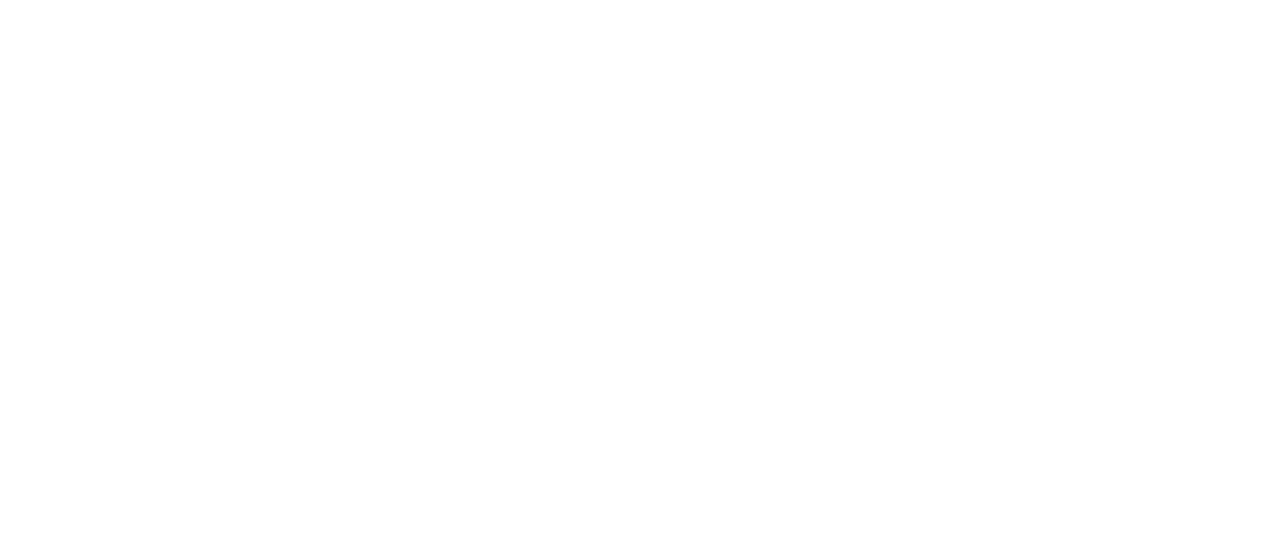
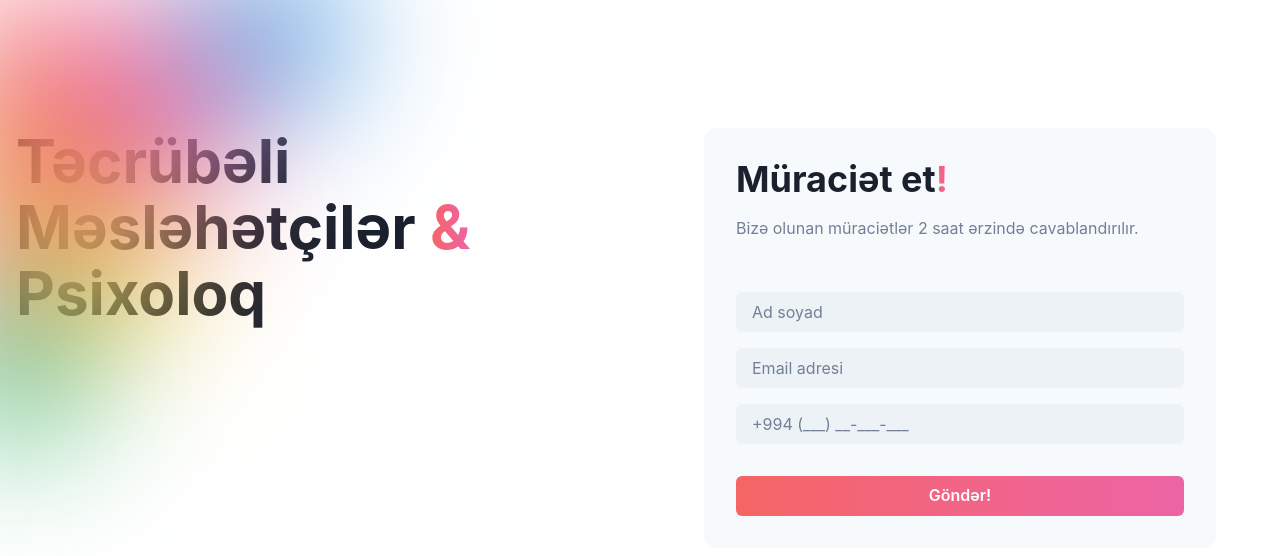
Before and after one commit to codepolyglot/heyatnamine, a React (Create React App) app: page /contactus in a window 1280 px wide. Before the commit this address had no page. Shown: the top 556 px of the page. Built offline with nearby package versions, Linux system fonts and the light colour scheme.

Commit message:
updated contact us form

```diff
--- a/src/components/HeaderContent.jsx
+++ b/src/components/HeaderContent.jsx
@@ -14,6 +14,7 @@
   IconProps,
   useColorModeValue,
 } from "@chakra-ui/react";
+import { Link } from "react-router-dom";
 import cover from "./../assets/googlebusiness/cover.jpg";
 
 const PlayIcon = createIcon({
@@ -95,7 +96,7 @@
               bg={"red.400"}
               _hover={{ bg: "red.500" }}
             >
-              Müraciət et!
+              <Link to="/contactus"> Müraciət et!</Link>
             </Button>
           </Stack>
         </Stack>
--- /dev/null
+++ b/src/pages/ContactUs.jsx
@@ -0,0 +1,152 @@
+import React from "react";
+import {
+  Box,
+  Flex,
+  Stack,
+  Heading,
+  Text,
+  Container,
+  Input,
+  Button,
+  SimpleGrid,
+  Avatar,
+  AvatarGroup,
+  useBreakpointValue,
+  IconProps,
+  Icon,
+} from "@chakra-ui/react";
+
+
+
+const Blur = (props) => {
+  return (
+    <Icon
+      width={useBreakpointValue({ base: "100%", md: "40vw", lg: "30vw" })}
+      zIndex={useBreakpointValue({ base: -1, md: -1, lg: 0 })}
+      height="560px"
+      viewBox="0 0 528 560"
+      fill="none"
+      xmlns="http://www.w3.org/2000/svg"
+      {...props}
+    >
+      <circle cx="71" cy="61" r="111" fill="#F56565" />
+      <circle cx="244" cy="106" r="139" fill="#ED64A6" />
+      <circle cy="291" r="139" fill="#ED64A6" />
+      <circle cx="80.5" cy="189.5" r="101.5" fill="#ED8936" />
+      <circle cx="196.5" cy="317.5" r="101.5" fill="#ECC94B" />
+      <circle cx="70.5" cy="458.5" r="101.5" fill="#48BB78" />
+      <circle cx="426.5" cy="-0.5" r="101.5" fill="#4299E1" />
+    </Icon>
+  );
+};
+
+const ContactUs = () => {
+  return (
+    <Box position={"relative"}>
+      <Container
+        as={SimpleGrid}
+        maxW={"7xl"}
+        columns={{ base: 1, md: 2 }}
+        spacing={{ base: 10, lg: 32 }}
+        py={{ base: 10, sm: 20, lg: 32 }}
+      >
+        <Stack spacing={{ base: 10, md: 20 }}>
+          <Heading
+            lineHeight={1.1}
+            fontSize={{ base: "3xl", sm: "4xl", md: "5xl", lg: "6xl" }}
+          >
+            Təcrübəli Məsləhətçilər{" "}
+            <Text
+              as={"span"}
+              bgGradient="linear(to-r, red.400,pink.400)"
+              bgClip="text"
+            >
+              &
+            </Text>{" "}
+            Psixoloq
+          </Heading>>
+        </Stack>
+        <Stack
+          bg={"gray.50"}
+          rounded={"xl"}
+          p={{ base: 4, sm: 6, md: 8 }}
+          spacing={{ base: 8 }}
+          maxW={{ lg: "lg" }}
+        >
+          <Stack spacing={4}>
+            <Heading
+              color={"gray.800"}
+              lineHeight={1.1}
+              fontSize={{ base: "2xl", sm: "3xl", md: "4xl" }}
+            >
+              Müraciət et
+              <Text
+                as={"span"}
+                bgGradient="linear(to-r, red.400,pink.400)"
+                bgClip="text"
+              >
+                !
+              </Text>
+            </Heading>
+            <Text color={"gray.500"} fontSize={{ base: "sm", sm: "md" }}>
+              Bizə olunan müraciətlər 2 saat ərzində cavablandırılır.
+            </Text>
+          </Stack>
+          <Box as={"form"} mt={5}>
+            <Stack spacing={4}>
+              <Input
+                placeholder="Ad soyad"
+                bg={"gray.100"}
+                border={0}
+                color={"gray.500"}
+                _placeholder={{
+                  color: "gray.500",
+                }}
+              />
+              <Input
+                placeholder="Email adresi"
+                bg={"gray.100"}
+                border={0}
+                color={"gray.500"}
+                _placeholder={{
+                  color: "gray.500",
+                }}
+              />
+              <Input
+                placeholder="+994 (___) __-___-___"
+                bg={"gray.100"}
+                border={0}
+                color={"gray.500"}
+                _placeholder={{
+                  color: "gray.500",
+                }}
+              />
+            </Stack>
+            <Button
+              fontFamily={"heading"}
+              mt={8}
+              w={"full"}
+              bgGradient="linear(to-r, red.400,pink.400)"
+              color={"white"}
+              _hover={{
+                bgGradient: "linear(to-r, red.400,pink.400)",
+                boxShadow: "xl",
+              }}
+            >
+              Göndər!
+            </Button>
+          </Box>
+          form
+        </Stack>
+      </Container>
+      <Blur
+        position={"absolute"}
+        top={-10}
+        left={-10}
+        style={{ filter: "blur(70px)" }}
+      />
+    </Box>
+  );
+};
+
+export default ContactUs;
--- a/src/root/Dashboard.jsx
+++ b/src/root/Dashboard.jsx
@@ -2,6 +2,7 @@
 import { Routes, Route } from "react-router-dom";
 import Welcome from "../pages/Welcome";
 import Home from "../pages/Home";
+import ContactUs from "../pages/ContactUs";
 
 const Dashboard = () => {
   return (
@@ -9,6 +10,7 @@
       <Routes>
         <Route path="/" element={<Welcome />} />
         <Route path="/home" element={<Home />} />
+        <Route path="/contactus" element={<ContactUs />} />
       </Routes>
     </>
   );
```
